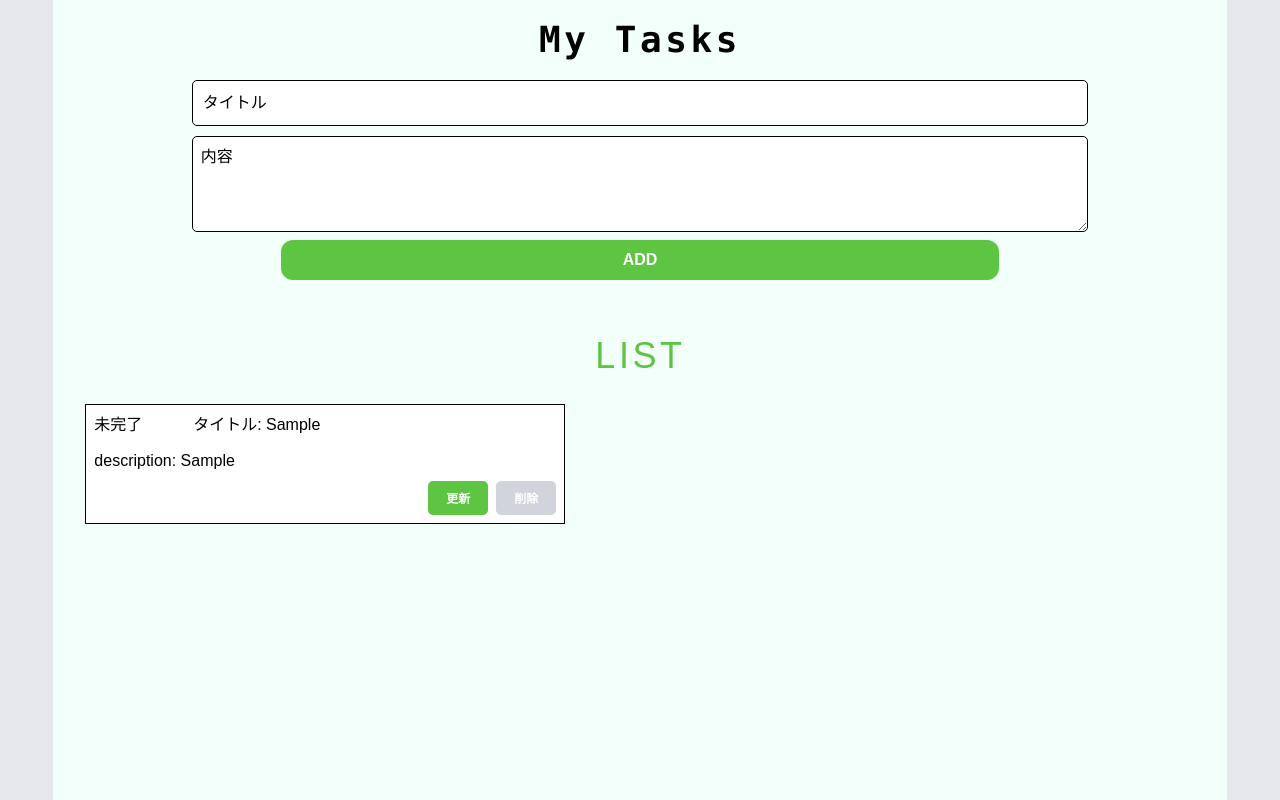
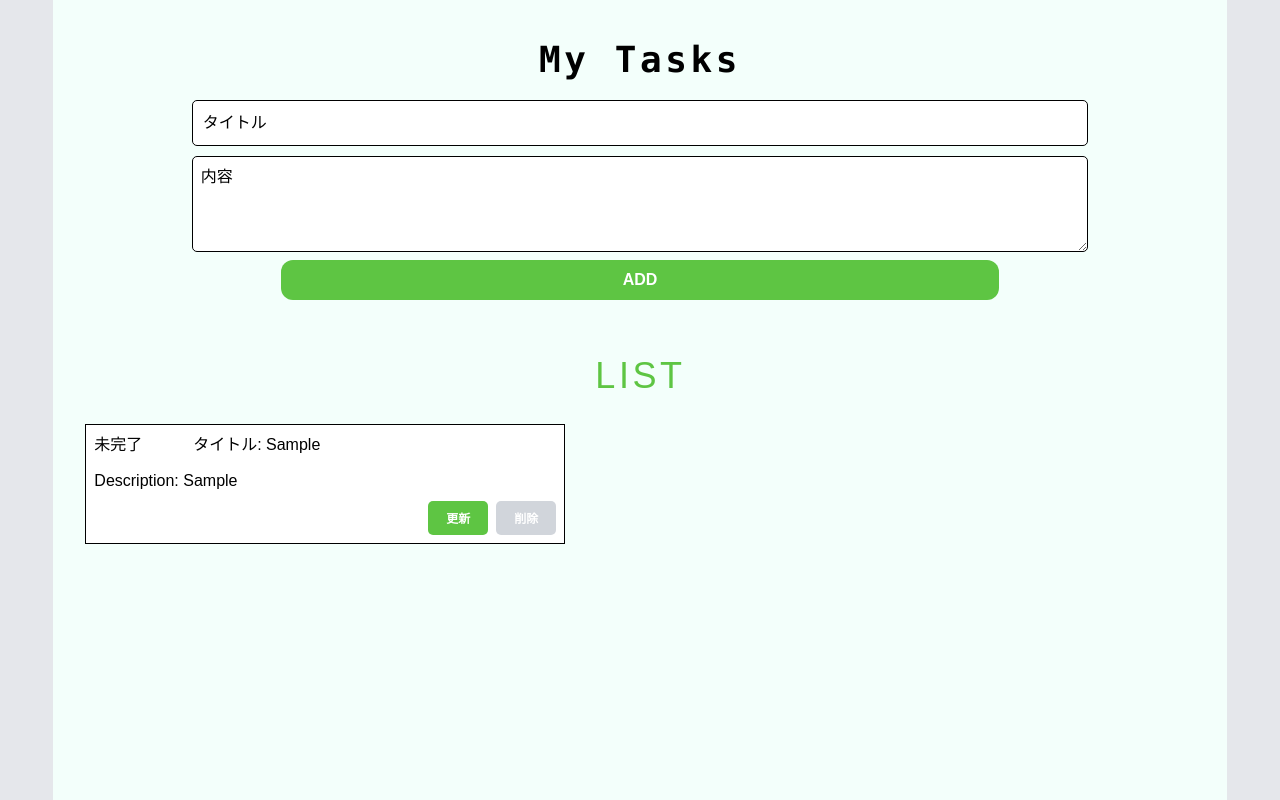
Before and after one commit to ito0627/todo-app, a Next.js app: page / in a window 1280 px wide. Both pictures are taken after typing "Sample", "Sample" into the empty fields and a click on the button "ADD". Built offline with nearby package versions, Linux system fonts and the light colour scheme.

Commit message:
レイアウト修正

```diff
--- a/src/recoil/components/TaskForm.tsx
+++ b/src/recoil/components/TaskForm.tsx
@@ -22,7 +22,9 @@ const TaskForm: React.FC = () => {
 
   return (
     <div className="flex flex-col items-center w-11/12 mx-auto">
-      <h1 className="text-4xl mt-5 mb-5 tracking-widest font-mono">My Tasks</h1>
+      <h1 className="text-4xl mt-10 mb-5 tracking-widest font-mono">
+        My Tasks
+      </h1>
       <input
         type="text"
         value={title}
--- a/src/recoil/components/TaskItem.tsx
+++ b/src/recoil/components/TaskItem.tsx
@@ -28,7 +28,7 @@ const TaskItem: React.FC<TaskItemProps> = ({
         </div>
       </div>
       <div className="mt-3">
-        <p>description: {task.description}</p>
+        <p>Description: {task.description}</p>
       </div>
       <div className="flex justify-end mt-2 space-x-2">
         <button
```
